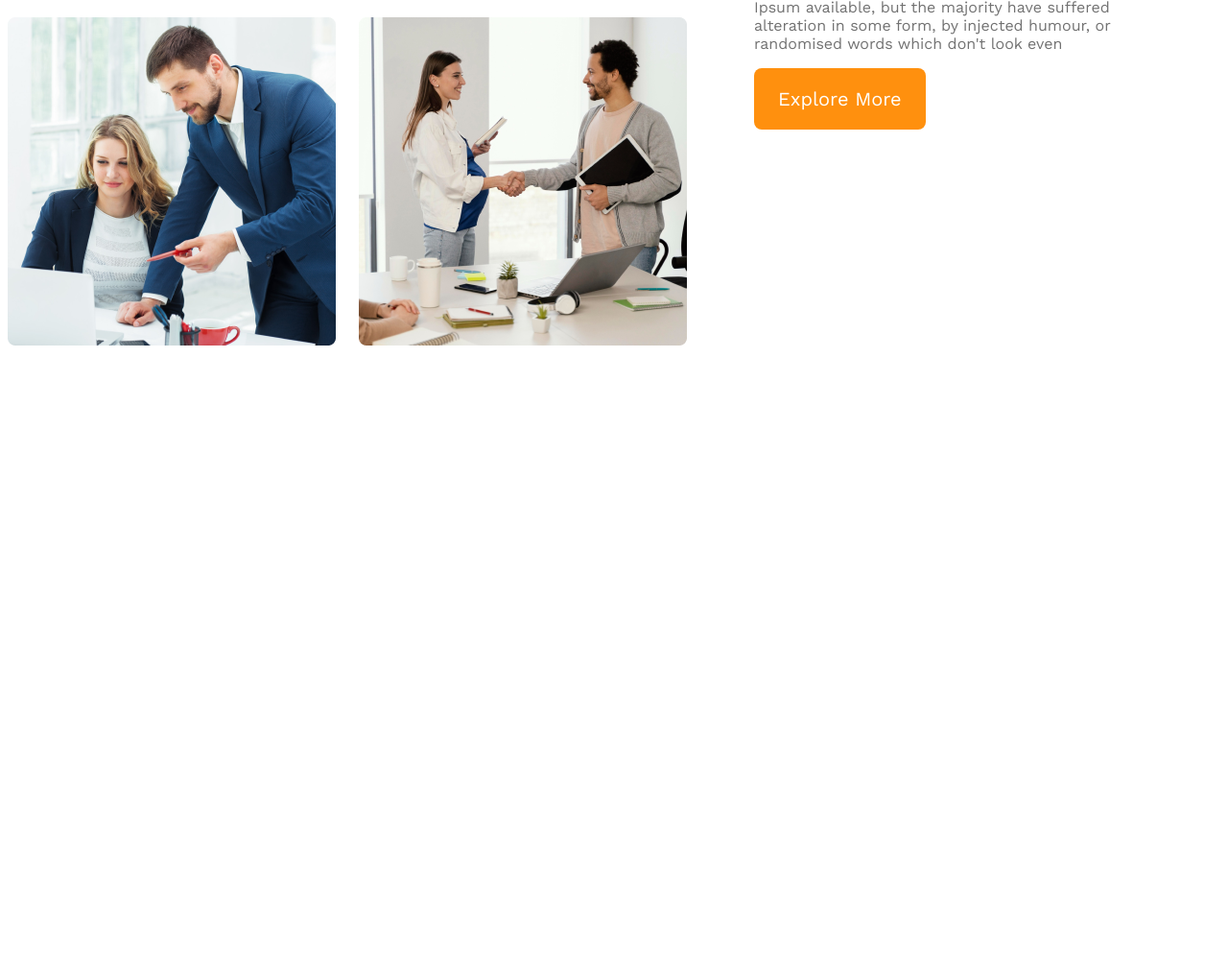
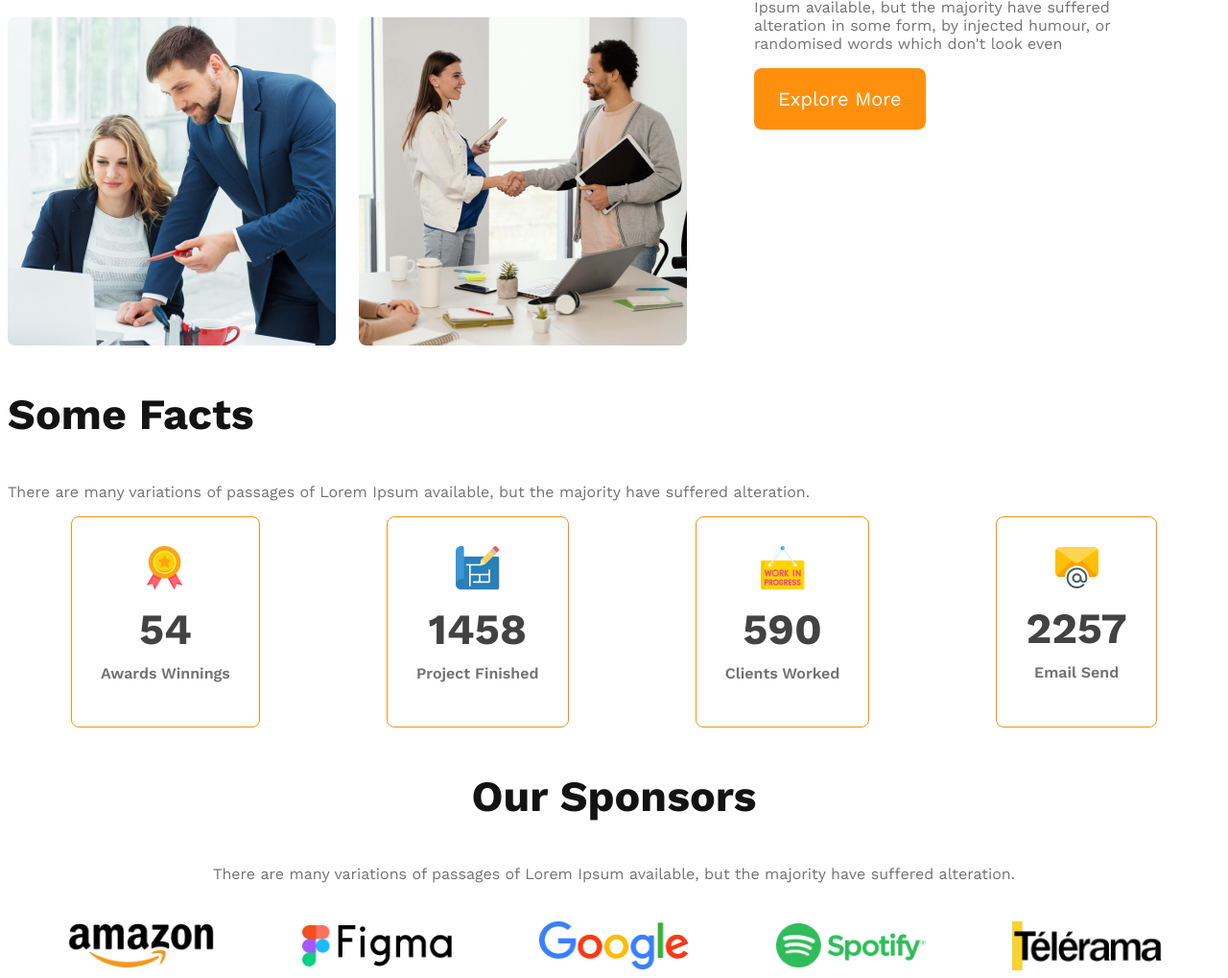
Before and after one commit to shakib2123/g3-architect-website, a plain HTML site: page index.html in a window 1280 px wide. Shown: the part 1359-2378 px from the top of the page at 96% size. Before the commit the page ends 1727 px from the top, so only its background shows below. Drawn offline with nearby package versions, Linux system fonts and the light colour scheme.

Commit message:
sponsor section added

```diff
--- a/index.html
+++ b/index.html
@@ -12,7 +12,7 @@
             header start
         ------------------->
         <nav>
-            <h3 class="nav-title">G3 Architects</h3>
+            <h3 class="section-title">G3 Architects</h3>
             <ul>
                 <li>
                     <a href="">Home</a>
@@ -58,6 +58,49 @@
                 <button class="btn-primary">Explore More</button>
             </div>
         </section>
+        <!-- Features section -->
+        <section class="features">
+
+        </section>
+        <!-- facts section -->
+        <section class="facts">
+            <h3 class="section-title">Some Facts</h3>
+            <p class="text-gray">There are many variations of passages of Lorem Ipsum available, but the majority have suffered alteration.</p>
+            <div class="facts-card-container">
+                <div class="card">
+                    <img src="./images/icons/ribon.png" alt="">
+                    <h2 class="card-stats">54</h2>
+                    <p class="card-title text-gray">Awards Winnings</p>
+                </div>
+                <div class="card">
+                    <img src="./images/icons/projects.png" alt="">
+                    <h2 class="card-stats">1458</h2>
+                    <p class="card-title text-gray">Project Finished</p>
+                </div>
+                <div class="card">
+                    <img src="./images/icons/customers.png" alt="">
+                    <h2 class="card-stats">590</h2>
+                    <p class="card-title text-gray">Clients Worked</p>
+                </div>
+                <div class="card">
+                    <img src="./images/icons/email.png" alt="">
+                    <h2 class="card-stats">2257</h2>
+                    <p class="card-title text-gray">Email Send</p>
+                </div>
+            </div>
+        </section>
+        <!-- sponsors section -->
+        <section class="sponsors">
+            <h3 class="section-title">Our Sponsors</h3>
+            <p class="text-gray">There are many variations of passages of Lorem Ipsum available, but the majority have suffered alteration.</p>
+            <div class="sponsor-img-container">
+                <img src="./images/sponsors/amazon.png" alt="">
+                <img src="./images/sponsors/figma.png" alt="">
+                <img src="./images/sponsors/google.png" alt="">
+                <img src="./images/sponsors/spotify.png" alt="">
+                <img src="./images/sponsors/telerama.png" alt="">
+            </div>
+        </section>
     </main>
     <footer>
 
--- a/styles/architect.css
+++ b/styles/architect.css
@@ -1,10 +1,12 @@
 /* work sans font from google google fonts */
 @import url('https://fonts.googleapis.com/css2?family=Work+Sans:wght@400;500;600;700;800&display=swap');
+
 /* shared styled */
-*{
+* {
     font-family: 'Work Sans', sans-serif;
 }
-.btn-primary{
+
+.btn-primary {
     border-radius: 8px;
     background-color: #FF900E;
     color: #fff;
@@ -14,108 +16,177 @@
     border: 0;
 
 }
-.text-gray{
-            color: #727272;
+
+.text-gray {
+    color: #727272;
 }
+
+.section-title {
+    font-size: 2.8rem;
+    font-weight: 700;
+    color: #131313;
+}
+
 /* header styles */
-header{
+header {
     background: rgba(255, 144, 14, 0.10);
     padding: 50px 240px;
 }
-nav{
+
+nav {
     display: flex;
     justify-content: space-between;
     align-items: center;
 }
-.nav-title{
-    font-size: 2.8rem;
-    font-weight: 700;
-    color: #131313;
-}
-nav>ul{
+
+nav>ul {
     display: flex;
 }
-nav li{
+
+nav li {
     list-style: none;
     margin-right: 30px;
     font-weight: 500;
     font-size: 1rem;
 }
-nav li a{
+
+nav li a {
     text-decoration: none;
     color: #424242;
 }
+
 /* banner styles */
-.banner-content{
+.banner-content {
     max-width: 800px;
     text-align: center;
     margin: 0 auto;
 }
-.banner-title{
+
+.banner-title {
     font-size: 4rem;
     font-weight: 700;
     color: #131313;
 }
-.banner img{
+
+.banner img {
     margin-top: 20px;
     width: 100%;
 }
+
 /* main styles */
-main{
+main {
     max-width: 1300px;
     margin: 0 auto;
 }
+
 /* teams styles */
-.teams-container{
+.teams-container {
     display: flex;
     align-items: center;
 }
-.teams-img-container{
+
+.teams-img-container {
     display: grid;
     grid-template-columns: repeat(2, 1fr);
     gap: 1.5rem;
 }
-.teams-content{
+
+.teams-content {
     padding-right: 70px;
     padding-left: 70px;
 }
-.teams-title{
+
+.teams-title {
     font-size: 2rem;
 }
-.teams-title .quick-list{
+
+.teams-title .quick-list {
     font-weight: 500;
 }
-.teams-title .text-feature{
+
+.teams-title .text-feature {
     color: #FF900E;
     font-weight: 700;
 }
+
+/* facts section */
+.facts-card-container {
+    display: flex;
+    justify-content: space-around;
+}
+
+.facts-card-container .card {
+    border-radius: 8px;
+    border: 1px solid #FF900E;
+    text-align: center;
+padding: 30px;
+}
+
+.facts-card-container .card-title {
+    font-weight: 600;
+    font-weight: 1.25rem;
+    margin-top: 5px;
+}
+
+.facts-card-container .card-stats {
+    font-size: 2.8rem;
+    margin-top: 10px;
+    margin-bottom: 10px;
+    color: #424242;
+}
+/* sponsor style */
+.sponsors{
+    text-align: center;
+}
+.sponsor-img-container{
+    display: flex;
+    justify-content: space-evenly;
+    align-items: center;
+    margin-top: 40px;
+    gap: 30px;
+}
+.sponsor-img-container img{
+    width: 156px;
+}
+
 /* responsive styles */
 /* mobile devices */
 @media screen and (max-width:576px) {
-    header{
+    header {
         padding: 20px;
     }
-    nav, .teams-container{
+
+    nav,
+    .teams-container, .facts-card-container, .sponsor-img-container{
         flex-direction: column;
 
     }
-    .teams-img-container{
+
+    .teams-img-container {
         grid-template-columns: 1fr;
     }
-    .teams-content {
-            padding-right: 20px;
-            padding-left: 20px;
-        }
+
+    .teams-content{
+        padding-right: 20px;
+        padding-left: 20px;
+    }
+    .facts-card-container{
+        gap: 20px;
+        padding: 10px;
+    }
 }
+
 /* tablet or medium device */
 @media screen and (min-width:576px) and (max-width:960px) {
-    header{
+    header {
         padding: 30px;
     }
-    nav{
+
+    nav, .teams-container,.sponsor-img-container  {
         flex-direction: column;
     }
-    .teams-container{
+
+    .teams-container {
         flex-direction: column-reverse;
     }
 }
```
